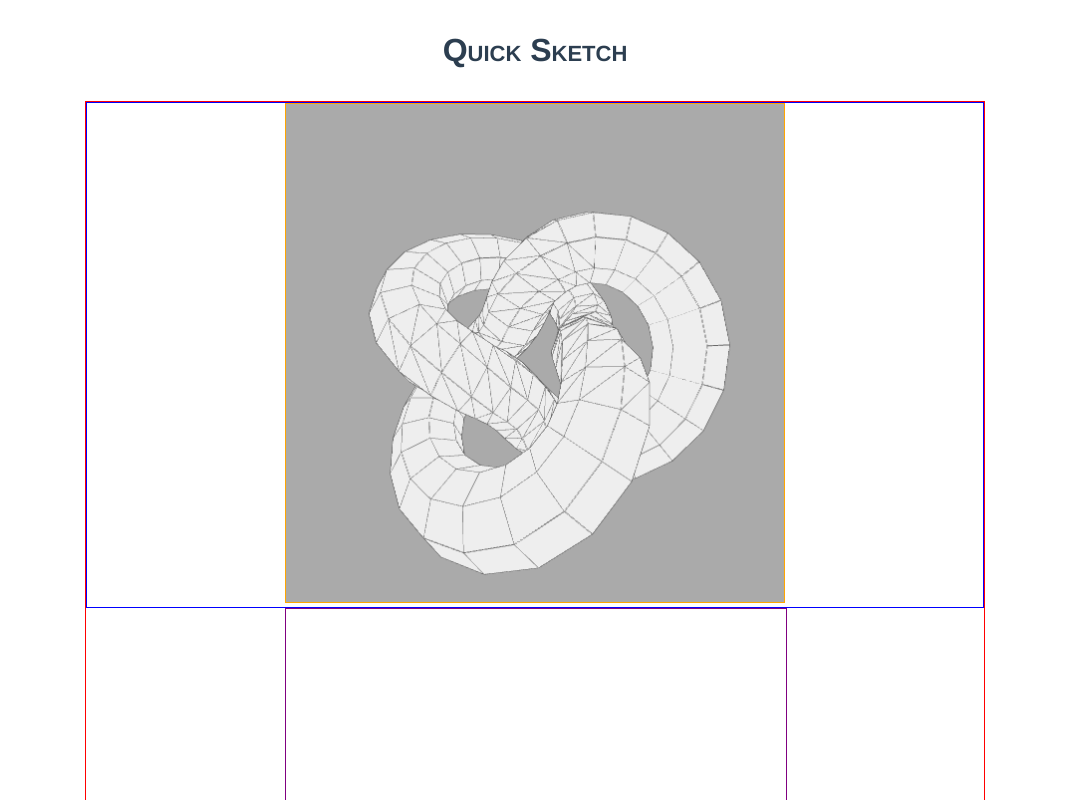
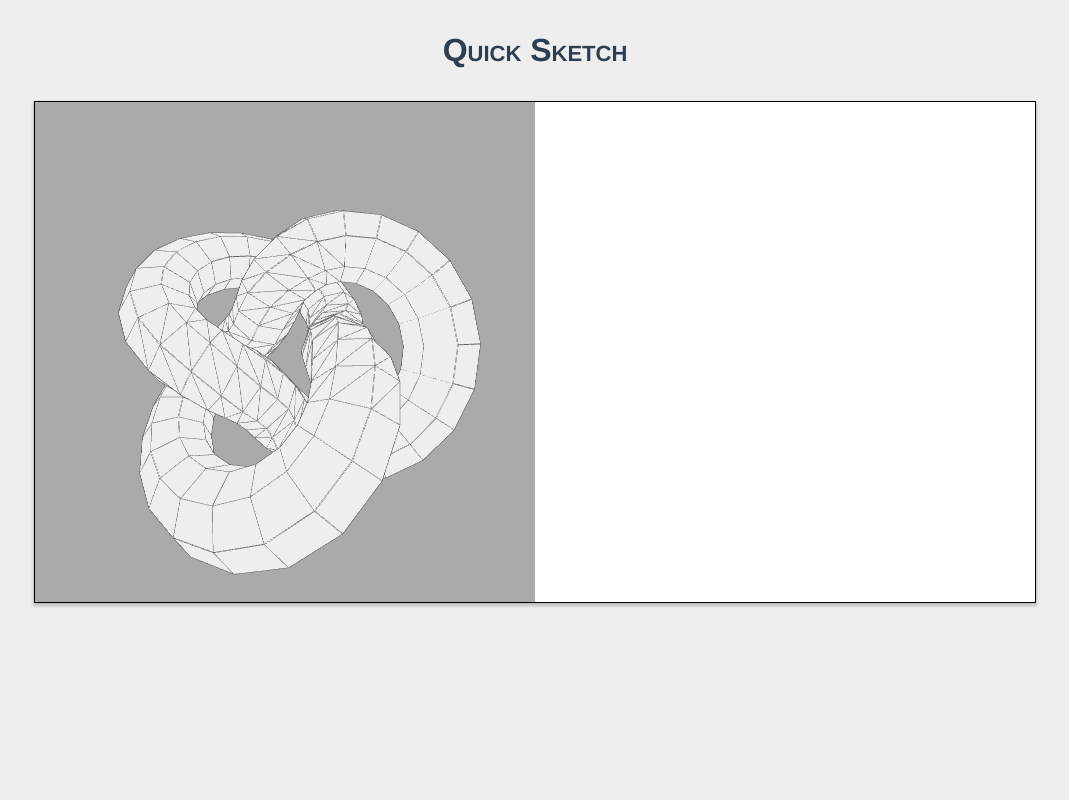
Before and after one commit to terchiem/quick-sketch, a Vue app: page / in a window 1280 px wide. Shown: the top 800 px of the page, without its empty margins (105-1174 px from the left). Built offline with nearby package versions, Linux system fonts and the light colour scheme.

Commit message:
Adjust layout style of both canvas

```diff
--- a/src/App.vue
+++ b/src/App.vue
@@ -33,4 +33,8 @@ export default {
   box-sizing: border-box;
   margin: 0;
 }
+
+body {
+  background-color: #eee;
+}
 </style>
--- a/src/components/Canvas2D.vue
+++ b/src/components/Canvas2D.vue
@@ -64,7 +64,7 @@ export default {
 }
 
 #Canvas2D-render {
-  border: 1px solid purple;
+  background-color: #fff;
 }
 
 #Canvas2D-render:hover {
--- a/src/components/Canvas3D.vue
+++ b/src/components/Canvas3D.vue
@@ -1,5 +1,5 @@
 <template>
-  <div class="Canvas3D">
+  <div class="Canvas3D" :style="{ width: width + 'px' }">
     <canvas id="Canvas3D-render" :width="width" :height="height"></canvas>
   </div>
 </template>
@@ -32,10 +32,6 @@ export default {
 
 <style>
 .Canvas3D {
-  border: 1px solid blue;
-}
-
-#Canvas3D-render {
-  border: 1px solid orange;
+  margin: auto;
 }
 </style>
--- a/src/components/CanvasContainer.vue
+++ b/src/components/CanvasContainer.vue
@@ -1,5 +1,5 @@
 <template>
-  <div class="CanvasContainer">
+  <div class="CanvasContainer" :style="containerSize">
     <Canvas3D :width="width" :height="height" />
     <Canvas2D :width="width" :height="height" />
   </div>
@@ -25,14 +25,28 @@ export default {
       required: true,
     },
   },
+  computed: {
+    containerSize: function() {
+      return {
+        width: this.width * 2 + 'px',
+        height: this.height + 'px'
+      }
+    }
+  }
 };
 </script>
 
 <style>
 .CanvasContainer {
+  position: relative;
+  display: flex;
   margin: 0 auto;
-  border: 1px solid red;
-  max-width: 900px;
-  width: 90%;
+  border: 1px solid #000;
+  box-sizing: content-box;
+  box-shadow: 0 2px 3px 1px rgba(0,0,0,0.2);
+}
+
+.CanvasContainer > * {
+  /* position: absolute; */
 }
 </style>
```
